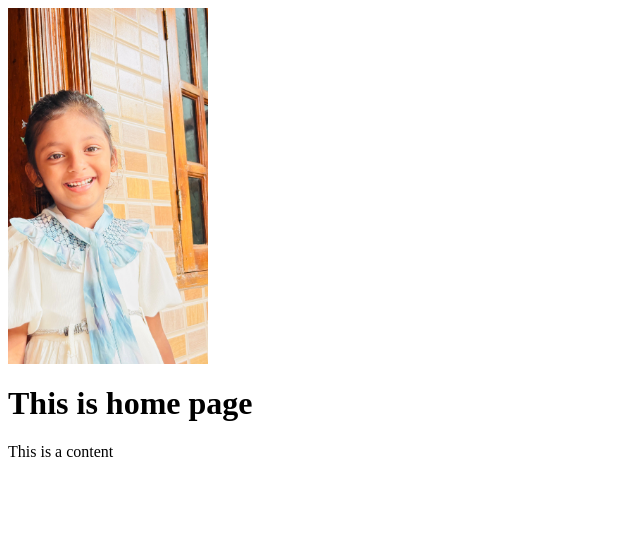
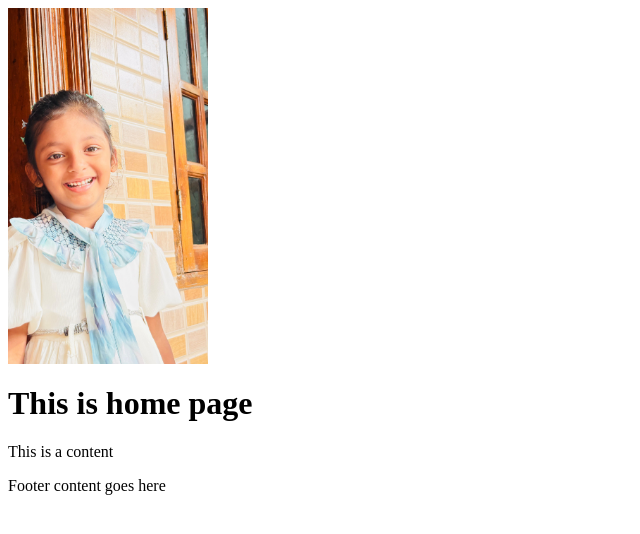
Before and after one commit to fathimaafi/my-actual-project, a plain HTML site: page index.html in a window 1280 px wide. Shown: the whole page, without its empty margins (0-640 px from the left). Drawn offline with Linux system fonts and the light colour scheme.

Commit message:
added footer to the home page

```diff
--- a/index.html
+++ b/index.html
@@ -6,5 +6,8 @@
         <img src="images/ammi.jpeg" alt="Sample Image" width="200px"/>
         <h1>This is home page</h1>
         <p>This is a content</p>
+        <footer>
+            <p>Footer content goes here</p>
+        </footer>
     </body>
 </html>
```
